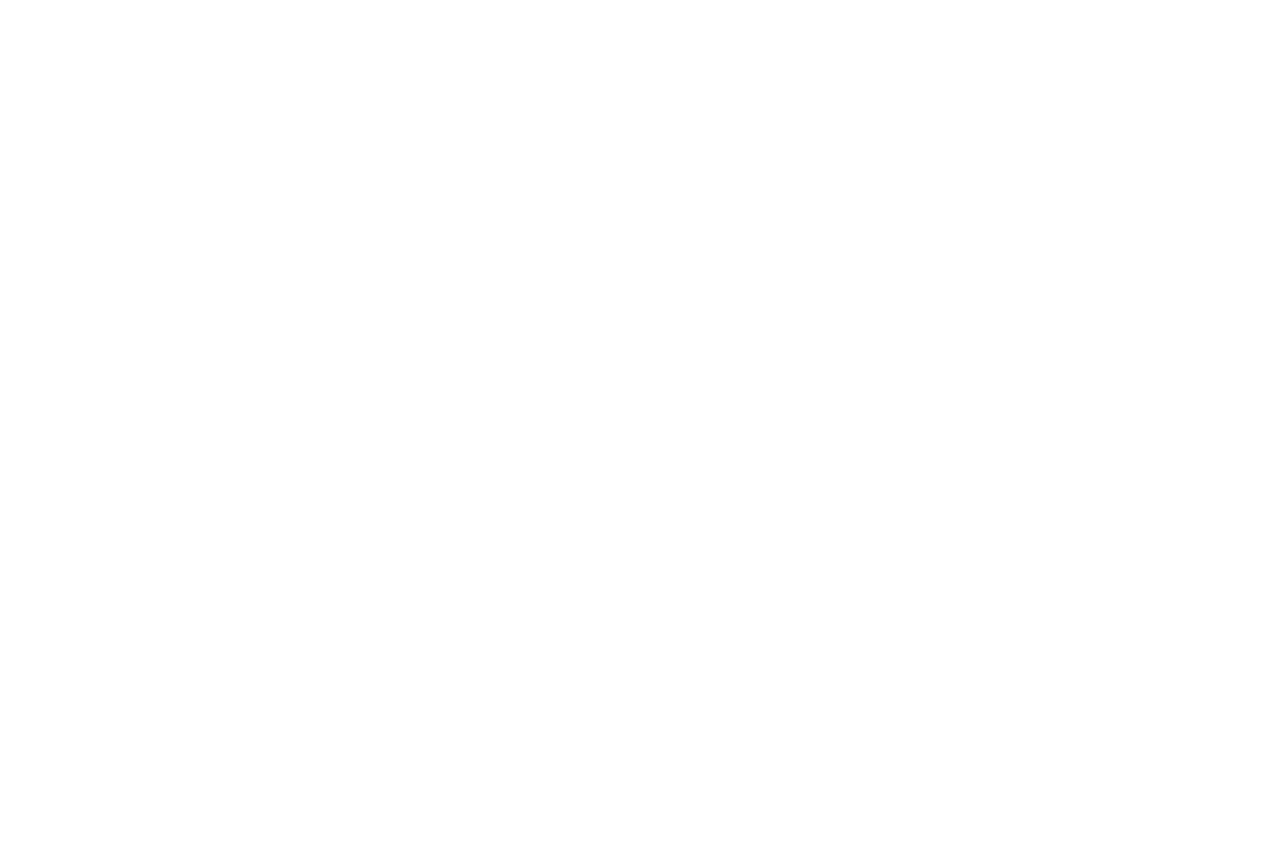
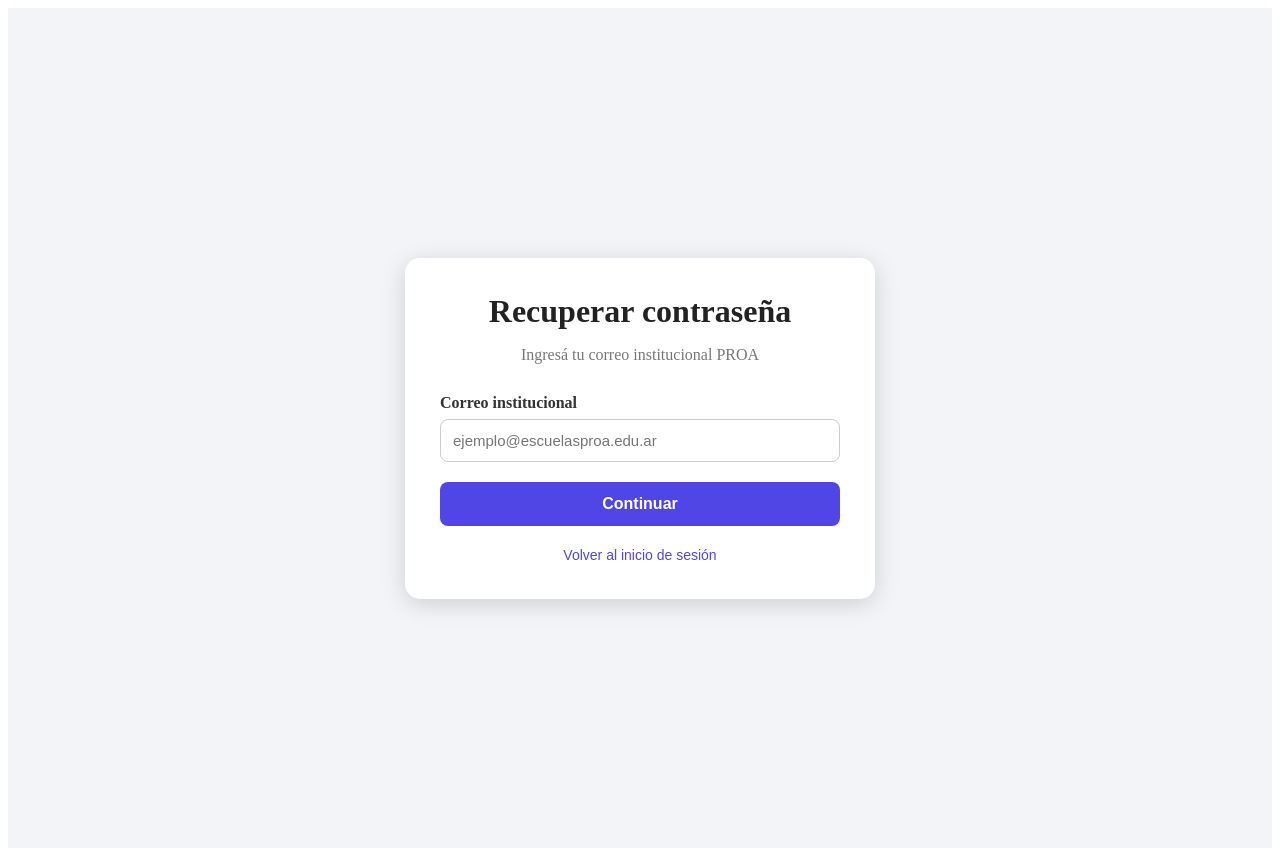
Before and after one commit to Mateo-Ortega9/Sistema-de-Tutorias, a Vue app in the folder Sistema-de-Tutorias/: page /recuperar in a window 1280 px wide. Before the commit this address had no page. Before the commit the page ends 800 px from the top, so only its background shows below. Built offline with nearby package versions, Linux system fonts and the light colour scheme.

Commit message:
agrege recuperar contraseña
mejore register,login y agrege recuperar contraseña y los vincule entre si entre los botones

```diff
--- a/Sistema-de-Tutorias/src/components/login.vue
+++ b/Sistema-de-Tutorias/src/components/login.vue
@@ -44,6 +44,16 @@
 
       </form>
 
+      <!-- Recuperar contraseña -->
+      <button
+        type="button"
+        class="forgot-button"
+        @click="irRecuperar"
+      >
+        ¿Olvidaste tu contraseña?
+      </button>
+
+      <!-- Ir al registro -->
       <p class="register-text">
         ¿No tenés una cuenta?
 
@@ -74,7 +84,7 @@ const formulario = reactive({
 const iniciarSesion = () => {
   const email = formulario.email.toLowerCase().trim()
 
-  // Verificar que sea un correo institucional PROA
+  // Verificar correo institucional PROA
   if (!email.endsWith('@escuelasproa.edu.ar')) {
     alert(
       'Debés utilizar un correo institucional de Escuelas PROA.'
@@ -87,20 +97,20 @@ const iniciarSesion = () => {
     localStorage.getItem('usuariosPROA') || '[]'
   )
 
-  // Buscar el usuario
+  // Buscar usuario
   const usuario = usuarios.find(
     usuario =>
       usuario.email === email &&
       usuario.password === formulario.password
   )
 
-  // Si no existe el usuario
+  // Si no existe
   if (!usuario) {
     alert('Correo o contraseña incorrectos.')
     return
   }
 
-  // Guardar la sesión actual
+  // Guardar usuario actual
   localStorage.setItem(
     'usuarioActual',
     JSON.stringify(usuario)
@@ -110,12 +120,18 @@ const iniciarSesion = () => {
 
   console.log('Usuario conectado:', usuario)
 
-  // Ir a la página principal
+  // Ir al inicio
   router.push('/')
 }
 
+// Ir al registro
 const irAlRegistro = () => {
   router.push('/register')
+}
+
+// Ir a recuperar contraseña
+const irRecuperar = () => {
+  router.push('/recuperar')
 }
 </script>
 
@@ -191,6 +207,24 @@ button[type="submit"]:hover {
   background: #3730a3;
 }
 
+/* Recuperar contraseña */
+
+.forgot-button {
+  display: block;
+  margin: 18px auto 0;
+  border: none;
+  background: none;
+  color: #4f46e5;
+  cursor: pointer;
+  font-size: 14px;
+}
+
+.forgot-button:hover {
+  text-decoration: underline;
+}
+
+/* Registro */
+
 .register-text {
   text-align: center;
   margin-top: 20px;
--- /dev/null
+++ b/Sistema-de-Tutorias/src/components/recuperar.vue
@@ -0,0 +1,277 @@
+<template>
+  <div class="recover-container">
+    <div class="recover-box">
+
+      <h1>Recuperar contraseña</h1>
+
+      <p class="subtitle">
+        Ingresá tu correo institucional PROA
+      </p>
+
+      <!-- Buscar usuario -->
+      <form
+        v-if="!usuarioEncontrado"
+        @submit.prevent="buscarUsuario"
+      >
+
+        <div class="input-group">
+          <label for="email">
+            Correo institucional
+          </label>
+
+          <input
+            id="email"
+            v-model="email"
+            type="email"
+            placeholder="ejemplo@escuelasproa.edu.ar"
+            required
+          />
+        </div>
+
+        <button type="submit">
+          Continuar
+        </button>
+
+      </form>
+
+      <!-- Cambiar contraseña -->
+      <form
+        v-else
+        @submit.prevent="cambiarPassword"
+      >
+
+        <div class="input-group">
+          <label for="password">
+            Nueva contraseña
+          </label>
+
+          <input
+            id="password"
+            v-model="nuevaPassword"
+            type="password"
+            placeholder="Ingresá una nueva contraseña"
+            minlength="6"
+            required
+          />
+        </div>
+
+        <div class="input-group">
+          <label for="confirmar">
+            Confirmar nueva contraseña
+          </label>
+
+          <input
+            id="confirmar"
+            v-model="confirmarPassword"
+            type="password"
+            placeholder="Repetí la nueva contraseña"
+            minlength="6"
+            required
+          />
+        </div>
+
+        <button type="submit">
+          Cambiar contraseña
+        </button>
+
+      </form>
+
+      <button
+        type="button"
+        class="link-button"
+        @click="volverLogin"
+      >
+        Volver al inicio de sesión
+      </button>
+
+    </div>
+  </div>
+</template>
+
+<script setup>
+import { ref } from 'vue'
+import { useRouter } from 'vue-router'
+
+const router = useRouter()
+
+const email = ref('')
+const nuevaPassword = ref('')
+const confirmarPassword = ref('')
+const usuarioEncontrado = ref(false)
+
+const buscarUsuario = () => {
+  const correo = email.value.toLowerCase().trim()
+
+  // Verificar correo PROA
+  if (!correo.endsWith('@escuelasproa.edu.ar')) {
+    alert(
+      'Debés utilizar un correo institucional de Escuelas PROA.'
+    )
+    return
+  }
+
+  // Obtener usuarios
+  const usuarios = JSON.parse(
+    localStorage.getItem('usuariosPROA') || '[]'
+  )
+
+  // Buscar usuario
+  const usuario = usuarios.find(
+    usuario => usuario.email === correo
+  )
+
+  if (!usuario) {
+    alert(
+      'No encontramos una cuenta registrada con ese correo.'
+    )
+    return
+  }
+
+  email.value = correo
+  usuarioEncontrado.value = true
+}
+
+const cambiarPassword = () => {
+
+  // Verificar longitud
+  if (nuevaPassword.value.length < 6) {
+    alert(
+      'La contraseña debe tener al menos 6 caracteres.'
+    )
+    return
+  }
+
+  // Verificar contraseñas
+  if (
+    nuevaPassword.value !==
+    confirmarPassword.value
+  ) {
+    alert(
+      'Las contraseñas no coinciden.'
+    )
+    return
+  }
+
+  // Obtener usuarios
+  const usuarios = JSON.parse(
+    localStorage.getItem('usuariosPROA') || '[]'
+  )
+
+  // Buscar usuario
+  const usuario = usuarios.find(
+    usuario => usuario.email === email.value
+  )
+
+  if (!usuario) {
+    alert('No se encontró el usuario.')
+    return
+  }
+
+  // Cambiar contraseña
+  usuario.password = nuevaPassword.value
+
+  // Guardar usuarios actualizados
+  localStorage.setItem(
+    'usuariosPROA',
+    JSON.stringify(usuarios)
+  )
+
+  alert(
+    '¡Contraseña cambiada correctamente!'
+  )
+
+  // Volver al Login
+  router.push('/login')
+}
+
+const volverLogin = () => {
+  router.push('/login')
+}
+</script>
+
+<style scoped>
+.recover-container {
+  min-height: 100vh;
+  display: flex;
+  justify-content: center;
+  align-items: center;
+  background: #f2f4f7;
+  padding: 20px;
+}
+
+.recover-box {
+  width: 100%;
+  max-width: 400px;
+  background: white;
+  padding: 35px;
+  border-radius: 15px;
+  box-shadow: 0 5px 25px rgba(0, 0, 0, 0.15);
+}
+
+h1 {
+  text-align: center;
+  margin: 0 0 10px;
+  color: #222;
+}
+
+.subtitle {
+  text-align: center;
+  color: #777;
+  margin-bottom: 30px;
+}
+
+.input-group {
+  display: flex;
+  flex-direction: column;
+  margin-bottom: 20px;
+}
+
+.input-group label {
+  margin-bottom: 7px;
+  font-weight: bold;
+  color: #333;
+}
+
+.input-group input {
+  padding: 12px;
+  border: 1px solid #ccc;
+  border-radius: 8px;
+  font-size: 15px;
+  outline: none;
+  box-sizing: border-box;
+}
+
+.input-group input:focus {
+  border-color: #4f46e5;
+}
+
+button[type="submit"] {
+  width: 100%;
+  padding: 13px;
+  border: none;
+  border-radius: 8px;
+  background: #4f46e5;
+  color: white;
+  font-size: 16px;
+  font-weight: bold;
+  cursor: pointer;
+}
+
+button[type="submit"]:hover {
+  background: #3730a3;
+}
+
+.link-button {
+  display: block;
+  margin: 20px auto 0;
+  border: none;
+  background: none;
+  color: #4f46e5;
+  cursor: pointer;
+  font-size: 14px;
+}
+
+.link-button:hover {
+  text-decoration: underline;
+}
+</style>
--- a/Sistema-de-Tutorias/src/router/index.js
+++ b/Sistema-de-Tutorias/src/router/index.js
@@ -5,15 +5,23 @@ const routes = [
     path: '/',
     redirect: '/login'
   },
+
   {
     path: '/login',
     name: 'Login',
     component: () => import('../components/Login.vue')
   },
+
   {
     path: '/register',
     name: 'Register',
     component: () => import('../components/Register.vue')
+  },
+
+  {
+    path: '/recuperar',
+    name: 'Recuperar',
+    component: () => import('../components/Recuperar.vue')
   }
 ]
 
```
